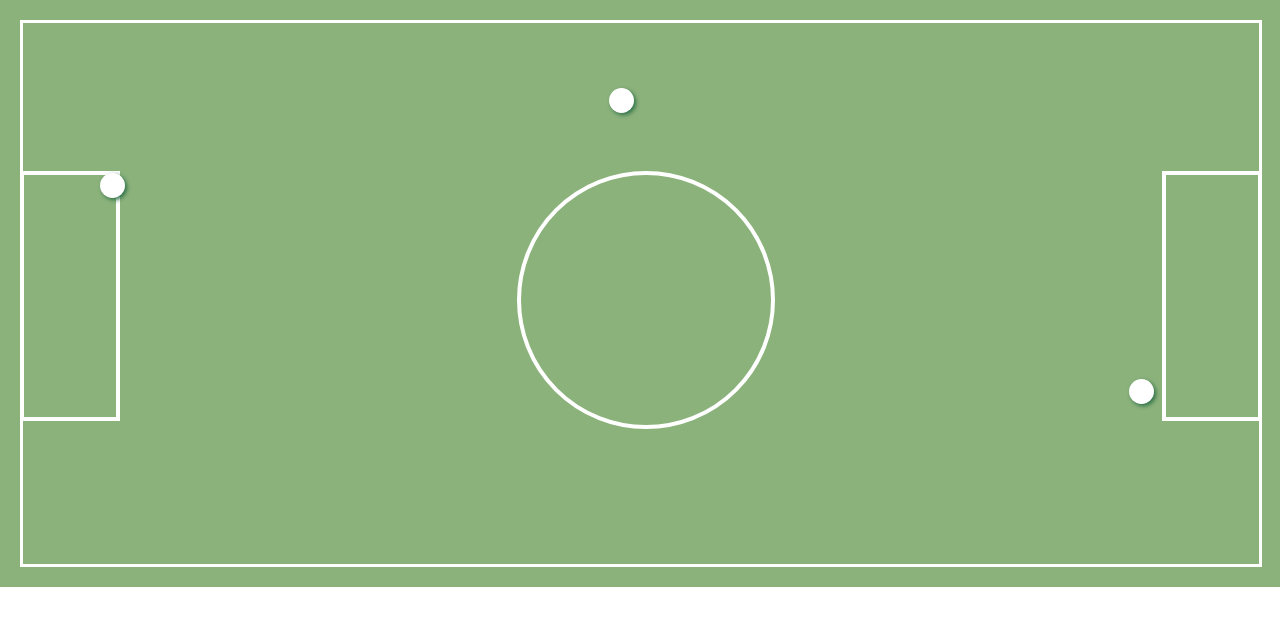
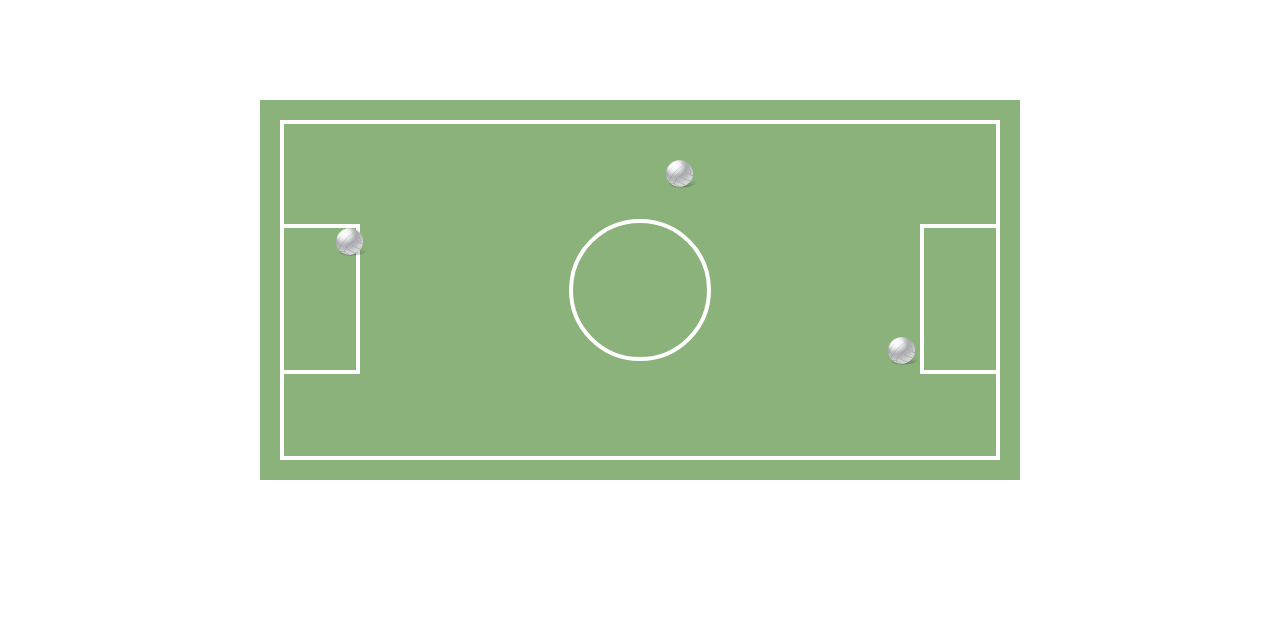
Before and after one commit to gabrielamf/La-cancha, a plain HTML site: page index.html in a window 1280 px wide. Drawn offline with Linux system fonts and the light colour scheme.

Commit message:
agregue readme y modifique la medida

```diff
--- a/css/main.css
+++ b/css/main.css
@@ -1,84 +1,76 @@
-  body {
-    margin: 0px;
-
-  }
   .square {
-    width: 100%;
-    height: 587px;
+    width: 760px;
+    height: 380px;
     background: #8CB27C;
     position: relative;
+    margin: 100px auto;
+    box-sizing: border-box;
+    max-width: 100%;
   }
 
-  div .square-2 {
-   width: 97%;
-   height: 547px;
-   position: absolute;
+  .square-2 {
+    width: 720px;
+    height: 340px;
+    position: relative;
     top: 20px;
     left: 20px;
-   border: 3px solid white;
-   box-sizing: border-box;
- }
-
- div div.square-2 .square-3 {
-   width: 100px;
-   height: 250px;
-   position: absolute;
-   top: 148px;
-   left: -3px;
     border: 4px solid white;
     box-sizing: border-box;
   }
 
- div div.square-2 .square-4 {
-   width: 100px;
-   height: 250px;
+  .square-2 .square-3 {
+   width: 80px;
+   height: 150px;
    position: absolute;
-   top: 148px;
-   right: -3px;
+   top: 100px;
+   left: -4px;
    border: 4px solid white;
    box-sizing: border-box;
   }
 
- div div.square-2 .circle {
-   width: 250px;
-   height: 250px;
+  .square-2 .square-4 {
+   width: 80px;
+   height: 150px;
+   position: absolute;
+   top: 100px;
+   right: -4px;
+   border: 4px solid white;
+   box-sizing: border-box;
+  }
+
+  .square-2 .circle {
+   width: 142px;
+   height: 142px;
+   position: absolute;
+   left: 50%;
+   top: 50%;
+   transform: translate(-50%,-50%);
    background: none;
    border-radius: 50%;
-   position: absolute;
-   top: 148px;
-   left: 40%;
+   box-sizing: border-box;
    border: 4px solid white;
   }
 
-   div.square .small-ball-1 {
-   width: 25px;
-   height: 25px;
-   background: white;
-   border-radius: 50%;
+  .square .square-2 .ball img {
+   width:35px;
+   height: auto;
    position: absolute;
-   top: 150px;
-   left: 77px;
-   box-shadow: 2px 2px 4px #2d7047;
+   left: 378px;
+   top: 32px;
   }
 
- div.square .small-ball-2 {
- width: 25px;
- height: 25px;
- background: white;
- border-radius: 50%;
+  .square .square-2 .square-3 .ball-1 img {
+   width: 35px;
+   height: auto;
    position: absolute;
- top: 65px;
- right: 625px;
- box-shadow: 2px 2px 4px #2d7047;
+   top: -4px;
+   left: 48px;
   }
 
-div.square .small-ball-3 {
-width: 25px;
-height: 25px;
-background: white;
-border-radius: 50%;
+  .square .square-2 .square-4 .ball-2 img {
+    width: 35px;
+    height: auto;
     position: absolute;
-bottom: 160px;
-right: 105px;
-box-shadow: 2px 2px 4px #2d7047;
+    top: 105px;
+    left: -40px;
   }
--- a/index.html
+++ b/index.html
@@ -4,16 +4,21 @@
     <meta charset="utf-8">
     <title>La cancha</title>
     <link rel="stylesheet" href="css/main.css">
+    <link rel="shorcut icon" type="image/x-icon" href="assets/images/favicon.ico">
   </head>
   <body>
     <div class="square">
       <div class="square-2">
-        <div class="square-3"></div>
-        <div class="square-4"></div>
+        <div class="square-3">
+          <div class="ball-1"><img src="assets/images/ball.png"></div>
+        </div>
+        <div class="square-4">
+          <div class="ball-2"><img src="assets/images/ball.png"></div>
+        </div>
         <div class="circle"></div>
-        <div class="small-ball-1"></div>
-        <div class="small-ball-2"></div>
-        <div class="small-ball-3"></div>
+        <div class="ball"><img src="assets/images/ball.png"></div>
+
+
       </div>
     </div>
 
```
Also changed, not shown: assets/images/ball.png (added), assets/images/favicon.ico (added), assets/images/la-cancha-preview.jpg (added), 1 other file. Lines whose indentation alone changed are shown as unchanged.
